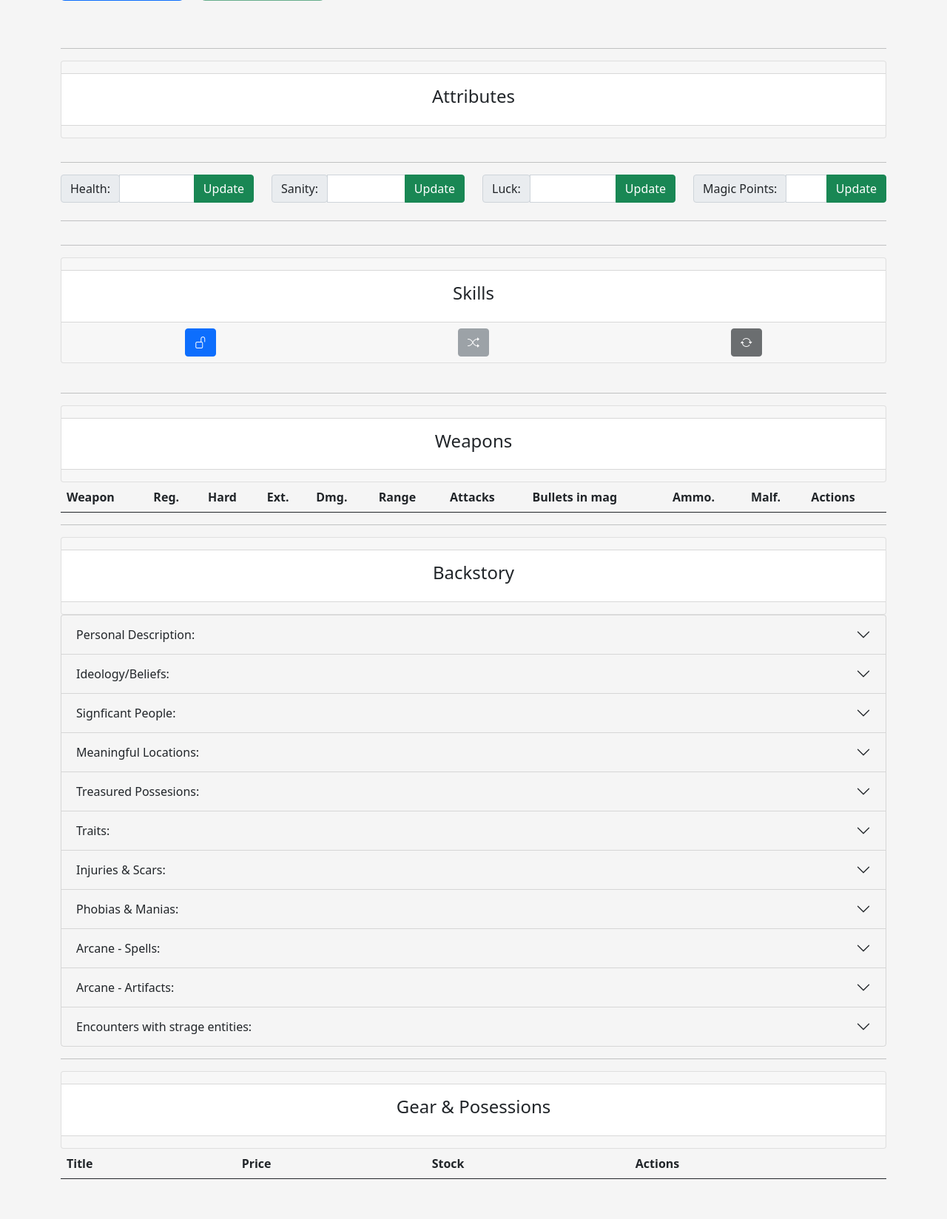
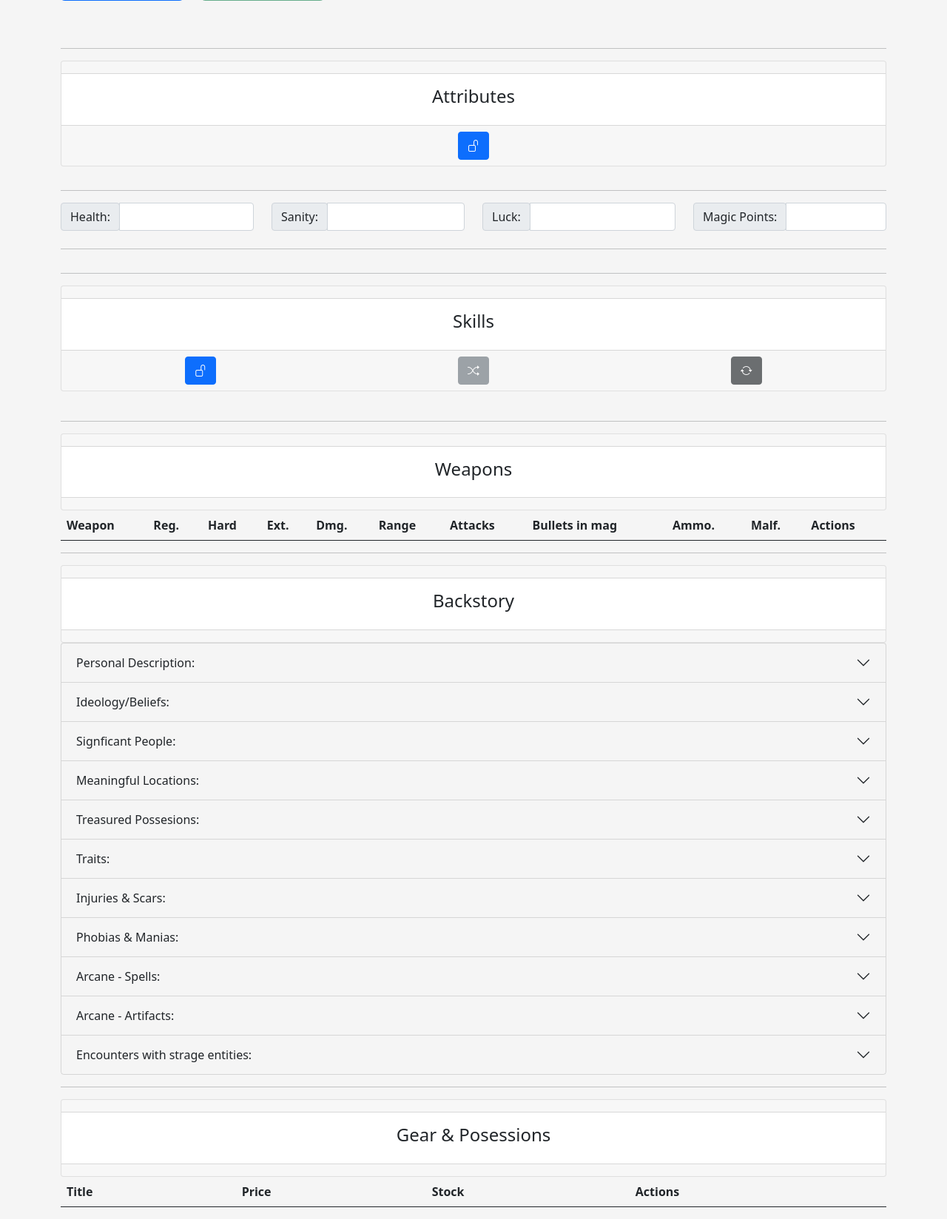
Before and after one commit to 0x-owl/bos-b, a Django app: template coc/creator/templates/character_sheet.html in a window 1280 px wide. Shown: the part 702-2350 px from the top of the page at 74% size. Before the commit the page ends 2296 px from the top, so only its background shows below. Run offline with Django 3.2, Linux system fonts and the light colour scheme; the template is opened without the code that fills it: most values are stand-ins (such as "Sample title", 1, 10 or a date in 2020); data that the repository does not hold is empty; parts of the project's set-up code (start-up, migrations or seed data) failed here and were passed over; some libraries are stand-ins or nearby versions.

Commit message:
Remove submit button on attributes

```diff
--- a/coc/creator/static/creator/js/attributes.js
+++ b/coc/creator/static/creator/js/attributes.js
@@ -11,7 +11,6 @@ function template(strings, ...keys) {
 }
 
 let attribute_block = template`
-<div class="col">
     <hr>
     <div class="row">
         <div class="col">
@@ -19,7 +18,7 @@ let attribute_block = template`
                 <div class="input-group-prepend">
                     <span class="input-group-text" id="">STR:</span>
                 </div>
-                <input type="number" class="form-control" id="inv-str" value=${0}>
+                <input type="number" class="form-control" id="inv-str" value=${0} readonly>
                 <input type="text" readonly class="form-control" value=${1}>
                 <input type="text" readonly class="form-control" value=${2}>
             </div>
@@ -29,7 +28,7 @@ let attribute_block = template`
                 <div class="input-group-prepend">
                     <span class="input-group-text" id="">DEX:</span>
                 </div>
-                <input type="number" class="form-control" id="inv-dex" value=${3}>
+                <input type="number" class="form-control" id="inv-dex" value=${3} readonly>
                 <input type="text" readonly class="form-control" value=${4}>
                 <input type="text" readonly class="form-control" value=${5}>
             </div>
@@ -39,7 +38,7 @@ let attribute_block = template`
                 <div class="input-group-prepend">
                     <span class="input-group-text" id="">POW:</span>
                 </div>
-                <input type="number" class="form-control" id="inv-pow" value=${6}>
+                <input type="number" class="form-control" id="inv-pow" value=${6} readonly>
                 <input type="text" readonly class="form-control" value=${7}>
                 <input type="text" readonly class="form-control" value=${8}>
             </div>
@@ -52,7 +51,7 @@ let attribute_block = template`
                 <div class="input-group-prepend">
                     <span class="input-group-text" id="">CON:</span>
                 </div>
-                <input type="number" class="form-control" id="inv-con" value=${9}>
+                <input type="number" class="form-control" id="inv-con" value=${9} readonly>
                 <input type="text" readonly class="form-control" value=${10}>
                 <input type="text" readonly class="form-control" value=${11}>
             </div>
@@ -63,7 +62,7 @@ let attribute_block = template`
                 <div class="input-group-prepend">
                     <span class="input-group-text" id="">APP:</span>
                 </div>
-                <input type="number" class="form-control" id="inv-app" value=${12}>
+                <input type="number" class="form-control" id="inv-app" value=${12} readonly>
                 <input type="text" readonly class="form-control" value=${13}>
                 <input type="text" readonly class="form-control" value=${14}>
             </div>
@@ -74,7 +73,7 @@ let attribute_block = template`
                 <div class="input-group-prepend">
                     <span class="input-group-text" id="">EDU:</span>
                 </div>
-                <input type="number" class="form-control" id="inv-edu" value=${15}>
+                <input type="number" class="form-control" id="inv-edu" value=${15} readonly>
                 <input type="text" readonly class="form-control" value=${16}>
                 <input type="text" readonly class="form-control" value=${17}>
             </div>
@@ -87,7 +86,7 @@ let attribute_block = template`
                 <div class="input-group-prepend">
                     <span class="input-group-text" id="">SIZ:</span>
                 </div>
-                <input type="number" class="form-control" id="inv-siz" value=${18}>
+                <input type="number" class="form-control" id="inv-siz" value=${18} readonly>
                 <input type="text" readonly class="form-control" value=${19}>
                 <input type="text" readonly class="form-control" value=${20}>
             </div>
@@ -97,7 +96,7 @@ let attribute_block = template`
                 <div class="input-group-prepend">
                     <span class="input-group-text" id="">INT:</span>
                 </div>
-                <input type="number" class="form-control" id="inv-int" value=${21}>
+                <input type="number" class="form-control" id="inv-int" value=${21} readonly>
                 <input type="text" readonly class="form-control" value=${22}>
                 <input type="text" readonly class="form-control" value=${23}>
             </div>
@@ -107,15 +106,10 @@ let attribute_block = template`
                 <div class="input-group-prepend">
                     <span class="input-group-text" id="">MOV:</span>
                 </div>
-                <input type="text" readonly class="form-control" id="inv-mov" value=${24}>
+                <input type="text" readonly class="form-control" id="inv-mov" value=${24} disabled>
             </div>
         </div>
-    </div>
-    <br>
-    <div class="row">
-        <input type="submit" class="btn btn-success" value="Update">
-    </div>
-</div>`;
+    </div>`;
 
 function attribute_seeder(attributes) {
     return attribute_block(
@@ -171,4 +165,41 @@ export function parse_attributes(res) {
             Damage Bonus: <b>${attributes.BUILD[0]}</b>
         </div>`
     )
+    $(document).ready(
+        $("#inv-str, #inv-con, #inv-pow, #inv-siz, #inv-edu, #inv-int, #inv-app, #inv-dex").change(
+            function (evt) {
+                var csrftoken = $("[name=csrfmiddlewaretoken]").val();
+                $.ajax({
+                    url: window.location.pathname + '/attrs',
+                    type: "POST",
+                    data: {
+                        'strength': $("#inv-str").val(),
+                        'constitution': $("#inv-con").val(),
+                        'power': $("#inv-pow").val(),
+                        'size': $("#inv-siz").val(),
+                        'education': $("#inv-edu").val(),
+                        'intelligence': $("#inv-int").val(),
+                        'appearance': $('#inv-app').val(),
+                        'dexterity': $('#inv-dex').val()
+                    },
+                    beforeSend: function (xhr, settings) {
+                        xhr.setRequestHeader("X-CSRFToken", csrftoken);
+                    },
+                    success: function (res) {
+                        parse_attributes(res)
+                    }
+                })
+            }));
+
+    $("#inv-attrs-edit").click(
+        function (evt) {
+            if ($("#inv-attrs-edit")[0].innerHTML === `<i class="bi bi-unlock"></i>`) {
+                $("#inv-attrs div div input[id^='inv-']").prop('readonly', false);
+                $("#inv-attrs-edit")[0].innerHTML = `<i class="bi bi-lock"></i>`
+            } else {
+                $("#inv-attrs div div input[id^='inv-']").prop('readonly', true);
+                $("#inv-attrs-edit")[0].innerHTML = `<i class="bi bi-unlock"></i>`
+            }
+        }
+    )
 }
--- a/coc/creator/templates/character_sheet_js_scripts.html
+++ b/coc/creator/templates/character_sheet_js_scripts.html
@@ -149,32 +149,6 @@
 <script type="module">
     import { parse_attributes } from '{% static "creator/js/attributes.js" %}';
 
-    $(document).ready(
-        $("#inv-attrs").on('submit', function (evt) {
-            evt.preventDefault();
-            var csrftoken = $("[name=csrfmiddlewaretoken]").val();
-            $.ajax({
-                url: "{% url 'inv_attrs' res.investigator.uuid %}",
-                type: "POST",
-                data: {
-                    'strength': $("#inv-str").val(),
-                    'constitution': $("#inv-con").val(),
-                    'power': $("#inv-pow").val(),
-                    'size': $("#inv-siz").val(),
-                    'education': $("#inv-edu").val(),
-                    'intelligence': $("#inv-int").val(),
-                    'appearance': $('#inv-app').val(),
-                    'dexterity': $('#inv-dex').val()
-                },
-                beforeSend: function (xhr, settings) {
-                    xhr.setRequestHeader("X-CSRFToken", csrftoken);
-                },
-                success: function (res) {
-                    parse_attributes(res)
-                }
-            })
-        }));
-
     $("#inv-attrs").ready(
         $.ajaxSetup({ cache: false }),
         $.ajax({
@@ -193,8 +167,8 @@
 <script type="module">
     import { parse_deriv_attrs } from '{% static "creator/js/deriv_attributes.js" %}';
     $.ajaxSetup({ cache: false });
-    $("#inv-deriv-attrs").on('submit', function (evt) {
-        evt.preventDefault();
+    $("#inv-health-inp, #inv-mp-inp, #inv-sanity-inp, #inv-luck-inp").change(
+        function (evt) {
             var csrftoken = $("[name=csrfmiddlewaretoken]").val();
             $.ajax({
                 url: "{% url 'inv_deriv_attrs' res.investigator.uuid %}",
--- a/coc/creator/templates/inv_attributes.html
+++ b/coc/creator/templates/inv_attributes.html
@@ -6,6 +6,7 @@
         <h4 class="cartd-title"> Attributes </h4>
     </div>
     <div class="card-footer text-muted">
+        <a id="inv-attrs-edit" class="btn btn-primary"><i class="bi bi-unlock"></i></a>
     </div>
 </div>
 <div class="row" id="inv-attrs-container">
--- a/coc/creator/templates/inv_deriv_attributes.html
+++ b/coc/creator/templates/inv_deriv_attributes.html
@@ -9,7 +9,6 @@
                     <div class="input-group-text">Health:</div>
                 </div>
                 <input type="number" id="inv-health-inp" class="form-control" max=20 aria-describedby='inv-health'>
-                <input class="btn btn-success" type="submit" value="Update">
             </div>
         </div>
 
@@ -20,7 +19,6 @@
                 </div>
                 <input type="number" id="inv-sanity-inp" class="form-control" max=99 min=0
                     aria-describedby='inv-sanity'>
-                <input class="btn btn-success" type="submit" value="Update">
             </div>
         </div>
         <div class="col">
@@ -29,7 +27,6 @@
                     <div class="input-group-text">Luck:</div>
                 </div>
                 <input type="number" id="inv-luck-inp" class="form-control" max=99 min=0 aria-describedby='inv-luck'>
-                <input class="btn btn-success" type="submit" value="Update">
             </div>
         </div>
         <div class="col">
@@ -38,7 +35,6 @@
                     <div class="input-group-text">Magic Points:</div>
                 </div>
                 <input type="number" id="inv-mp-inp" class="form-control" max=24 min=0 aria-describedby='inv-mp-points'>
-                <input class="btn btn-success" type="submit" value="Update">
             </div>
         </div>
     </div>
```
Lines whose indentation alone changed are shown as unchanged.
